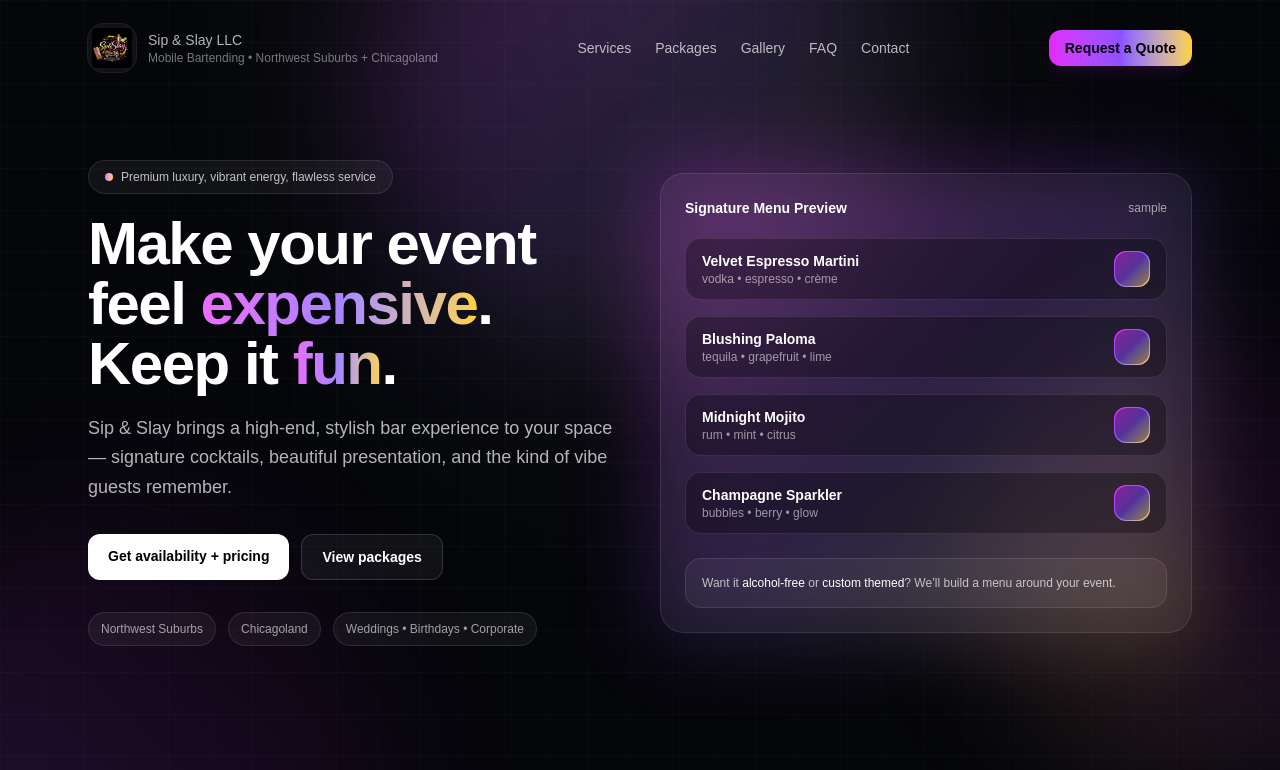
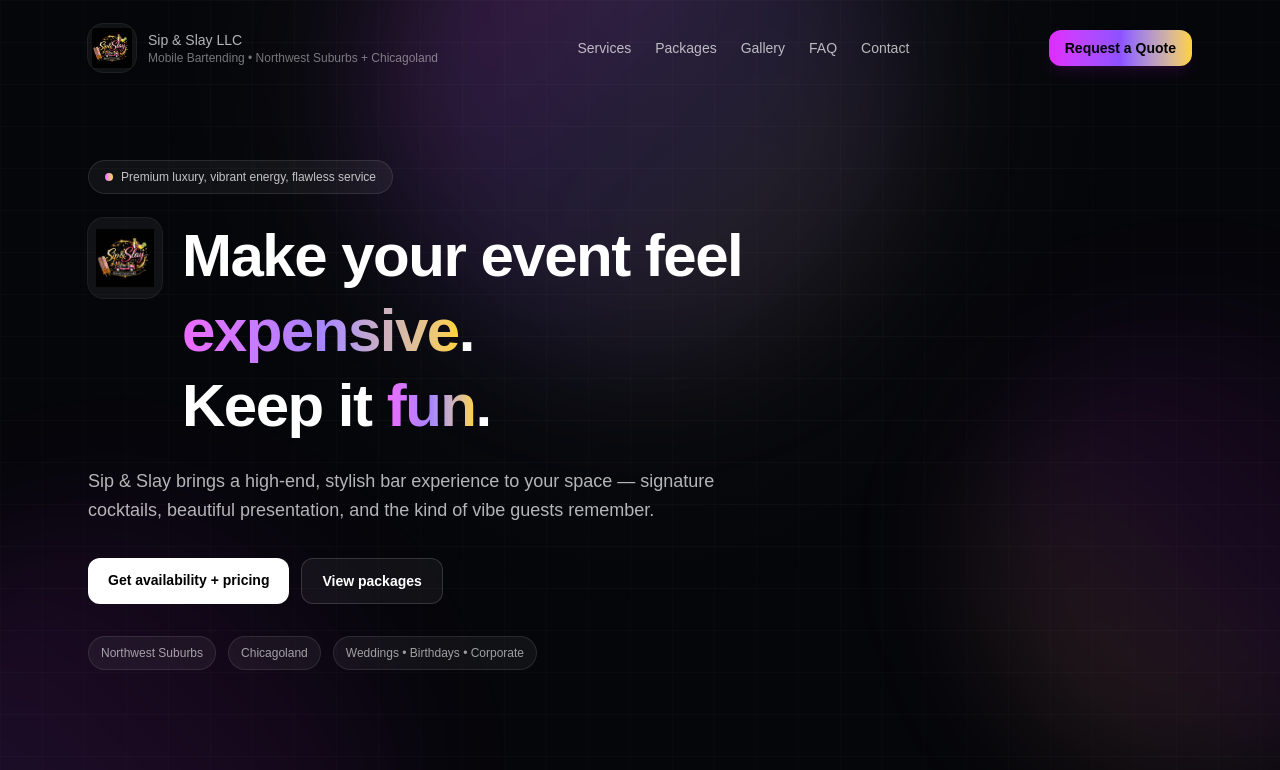
Before and after one commit to sipandslay/sip-and-slay-website, a Next.js app: page / in a window 1280 px wide. Shown: the top 770 px of the page. Built offline with nearby package versions, Linux system fonts and the light colour scheme.

Commit message:
Remove menu preview, move logo into hero

```diff
--- a/app/page.tsx
+++ b/app/page.tsx
@@ -102,23 +102,36 @@ export default function Page() {
 
 {/* Hero */}
 <section className="relative mx-auto max-w-6xl px-6 pb-10 pt-10 md:pb-16 md:pt-16">
-        <div className="grid gap-10 md:grid-cols-2 md:items-center">
-          <div>
+  <div className="max-w-4xl">
+    {/* top pill */}
     <div className="inline-flex items-center gap-2 rounded-full border border-white/10 bg-white/5 px-4 py-2 text-xs text-white/75">
       <span className="h-2 w-2 rounded-full bg-gradient-to-r from-fuchsia-400 to-amber-300" />
       Premium luxury, vibrant energy, flawless service
     </div>
 
-            <h1 className="mt-5 text-4xl font-semibold tracking-tight md:text-6xl">
+    {/* logo + headline */}
+    <div className="mt-6 flex items-start gap-5">
+      <div className="h-20 w-20 overflow-hidden rounded-2xl bg-white/5 ring-1 ring-white/10">
+        <Image
+          src="/logo.png"
+          alt="Sip & Slay logo"
+          width={160}
+          height={160}
+          priority
+          className="h-full w-full object-contain p-2"
+        />
+      </div>
+
+      <h1 className="text-4xl font-semibold tracking-tight md:text-6xl leading-tight">
         Make your event feel <Accent>expensive</Accent>.
         <br />
         Keep it <Accent>fun</Accent>.
       </h1>
+    </div>
 
-            <p className="mt-5 max-w-xl text-base leading-relaxed text-white/70 md:text-lg">
-              Sip & Slay brings a high-end, stylish bar experience to your
-              space — signature cocktails, beautiful presentation, and the kind
-              of vibe guests remember.
+    <p className="mt-6 max-w-2xl text-base leading-relaxed text-white/70 md:text-lg">
+      Sip & Slay brings a high-end, stylish bar experience to your space —
+      signature cocktails, beautiful presentation, and the kind of vibe guests remember.
     </p>
 
     <div className="mt-8 flex flex-col gap-3 sm:flex-row">
@@ -148,49 +161,8 @@ export default function Page() {
       </span>
     </div>
   </div>
+</section>
 
-          {/* Hero “mock” */}
-          <div className="relative">
-            <div className="absolute -inset-2 rounded-3xl bg-gradient-to-br from-fuchsia-500/30 via-violet-500/20 to-amber-300/20 blur-2xl" />
-            <div className="relative overflow-hidden rounded-3xl border border-white/10 bg-white/5 p-6 backdrop-blur">
-              <div className="flex items-center justify-between">
-                <div className="text-sm font-semibold">
-                  Signature Menu Preview
-                </div>
-                <div className="text-xs text-white/60">sample</div>
-              </div>
-
-              <div className="mt-5 space-y-4">
-                {[
-                  ["Velvet Espresso Martini", "vodka • espresso • crème"],
-                  ["Blushing Paloma", "tequila • grapefruit • lime"],
-                  ["Midnight Mojito", "rum • mint • citrus"],
-                  ["Champagne Sparkler", "bubbles • berry • glow"],
-                ].map(([name, meta]) => (
-                  <div
-                    key={name}
-                    className="flex items-center justify-between rounded-2xl border border-white/10 bg-black/30 px-4 py-3"
-                  >
-                    <div>
-                      <div className="text-sm font-semibold">{name}</div>
-                      <div className="text-xs text-white/55">{meta}</div>
-                    </div>
-                    <div className="h-9 w-9 rounded-xl bg-gradient-to-br from-fuchsia-500 via-violet-500 to-amber-300 p-[1px]">
-                      <div className="h-full w-full rounded-xl bg-black/40" />
-                    </div>
-                  </div>
-                ))}
-              </div>
-
-              <div className="mt-6 rounded-2xl border border-white/10 bg-white/5 p-4 text-xs text-white/70">
-                Want it <span className="text-white">alcohol-free</span> or{" "}
-                <span className="text-white">custom themed</span>? We’ll build a
-                menu around your event.
-              </div>
-            </div>
-          </div>
-        </div>
-      </section>
 
       {/* Services */}
       <section
```
Lines whose indentation alone changed are shown as unchanged.
